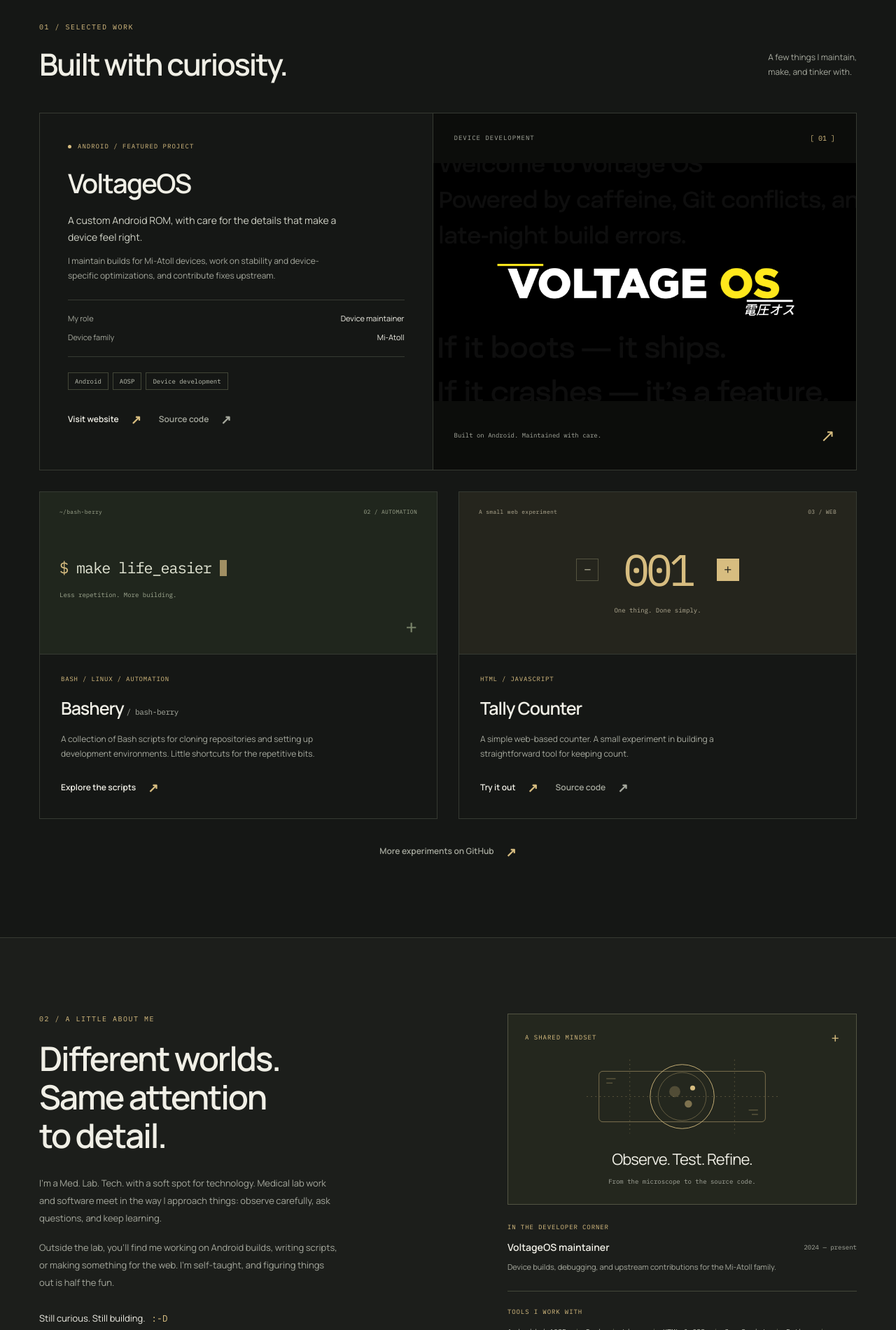
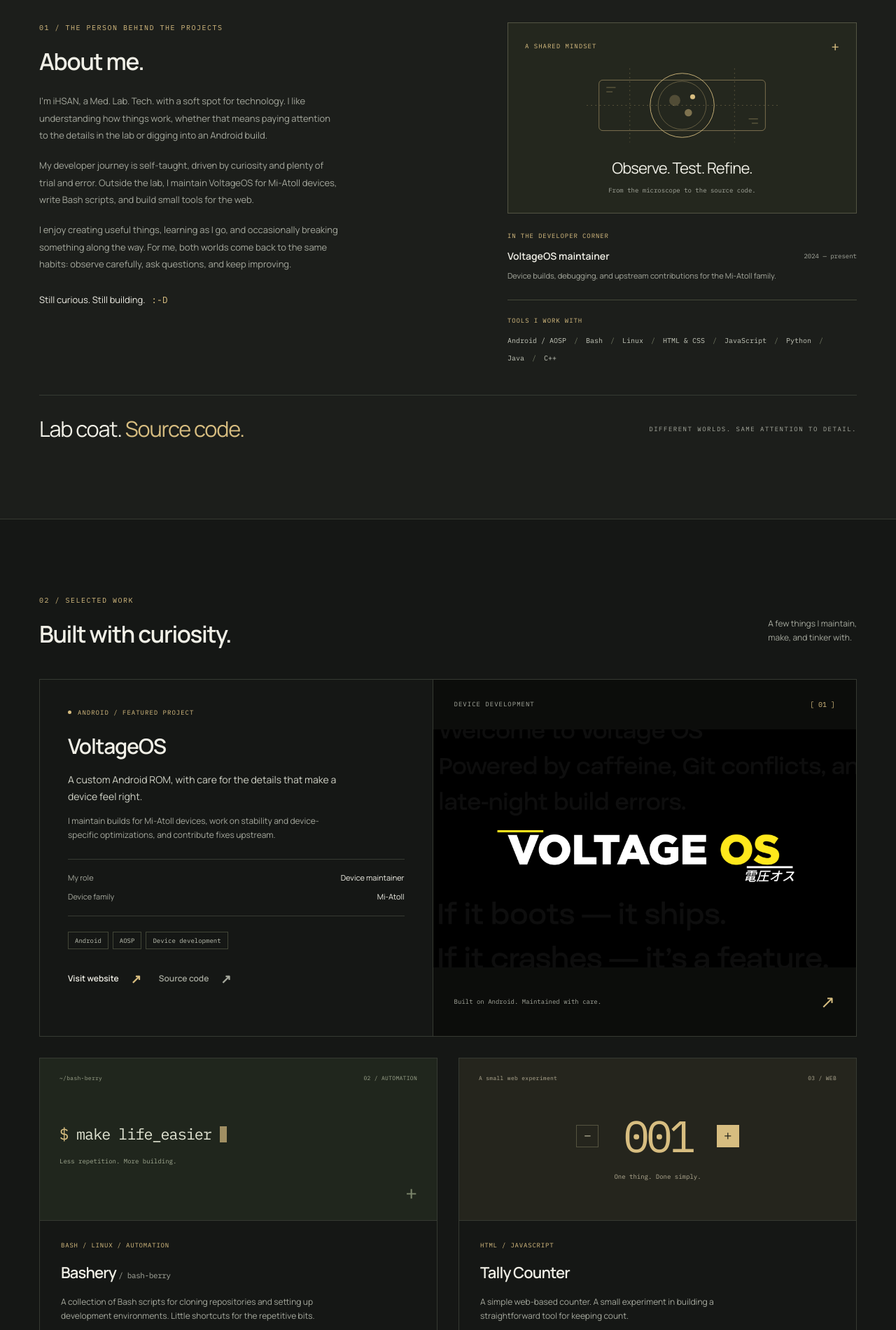
Before and after one commit to ihsanulrahman/ihsanulrahman.github.io, a plain HTML site: page index.html in a window 1280 px wide. Shown: the part 900-2800 px from the top of the page at 70% size. Drawn offline with Linux system fonts and the light colour scheme.

Commit message:
more
Signed-off-by: iHSAN <ihsanulrahman@proton.me>

```diff
--- a/index.html
+++ b/index.html
@@ -28,8 +28,8 @@
                 <span class="menu-lines" aria-hidden="true"></span>
             </button>
             <nav class="site-nav" id="site-nav" aria-label="Main navigation">
+                <a href="#about">A little about me</a>
                 <a href="#projects">Selected work</a>
-                <a href="#about">A little about me</a>
                 <a class="nav-contact" href="#contact">Let’s talk <span aria-hidden="true">↗</span></a>
             </nav>
         </div>
@@ -39,7 +39,7 @@
         <section class="hero container" id="home" aria-labelledby="hero-title">
             <div class="hero-copy">
                 <p class="eyebrow"><span class="small-cross" aria-hidden="true">+</span> Two worlds. One curious mind.</p>
-                <h1 id="hero-title">Lab coat.<br><span>Source code.</span></h1>
+                <h1 id="hero-title">Hi, I’m <span>iHSAN.</span></h1>
                 <p class="hero-intro">I’m <strong>iHSAN</strong> — a <strong>Med. Lab. Tech.</strong> and self-taught developer. I work with Android, build for the web, and enjoy figuring out how things work.</p>
                 <div class="hero-actions">
                     <a class="button button-primary" href="#projects">Explore my work <span aria-hidden="true">↘</span></a>
@@ -71,9 +71,52 @@
             <div><span class="discipline-number">03</span><p><span class="eyebrow">Web &amp; automation</span><span>Small, useful things.</span></p><span class="discipline-symbol" aria-hidden="true">↗</span></div>
         </div>
 
+        <section class="about-section section" id="about" aria-labelledby="about-title">
+            <div class="container about-grid">
+                <div class="about-copy">
+                    <p class="eyebrow section-index">01 / The person behind the projects</p>
+                    <h2 id="about-title">About me.</h2>
+                    <p>I’m iHSAN, a Med. Lab. Tech. with a soft spot for technology. I like understanding how things work, whether that means paying attention to the details in the lab or digging into an Android build.</p>
+                    <p>My developer journey is self-taught, driven by curiosity and plenty of trial and error. Outside the lab, I maintain VoltageOS for Mi-Atoll devices, write Bash scripts, and build small tools for the web.</p>
+                    <p>I enjoy creating useful things, learning as I go, and occasionally breaking something along the way. For me, both worlds come back to the same habits: observe carefully, ask questions, and keep improving.</p>
+                    <p class="about-signoff">Still curious. Still building. <span aria-hidden="true">:-D</span></p>
+                </div>
+                <div class="about-notes">
+                    <div class="lab-note">
+                        <div class="lab-note-top"><span class="eyebrow">A shared mindset</span><span aria-hidden="true">+</span></div>
+                        <svg class="lab-diagram" viewBox="0 0 340 142" fill="none" aria-hidden="true">
+                            <path d="M15 71h310M85 11v120M255 11v120" stroke="currentColor" stroke-dasharray="2 5" opacity=".35"/>
+                            <rect x="35" y="30" width="270" height="82" rx="6" stroke="currentColor" opacity=".55"/>
+                            <circle cx="170" cy="71" r="52" stroke="currentColor"/>
+                            <circle cx="170" cy="71" r="39" stroke="currentColor" opacity=".4"/>
+                            <circle cx="158" cy="63" r="9" fill="currentColor" opacity=".25"/>
+                            <circle cx="180" cy="83" r="6" fill="currentColor" opacity=".5"/>
+                            <circle cx="187" cy="57" r="4" fill="currentColor"/>
+                            <path d="M47 42h15M47 49h10M278 93h15M283 100h10" stroke="currentColor" opacity=".5"/>
+                        </svg>
+                        <p>Observe. Test. Refine.</p>
+                        <span class="lab-note-caption">From the microscope to the source code.</span>
+                    </div>
+                    <div class="experience-note" id="experience">
+                        <p class="eyebrow">In the developer corner</p>
+                        <div><h3>VoltageOS maintainer</h3><span class="mono">2024 — present</span></div>
+                        <p>Device builds, debugging, and upstream contributions for the Mi-Atoll family.</p>
+                    </div>
+                    <div class="toolbox">
+                        <p class="eyebrow">Tools I work with</p>
+                        <ul aria-label="Development tools"><li>Android / AOSP</li><li>Bash</li><li>Linux</li><li>HTML &amp; CSS</li><li>JavaScript</li><li>Python</li><li>Java</li><li>C++</li></ul>
+                    </div>
+                </div>
+            </div>
+            <div class="container about-tagline">
+                <p>Lab coat. <span>Source code.</span></p>
+                <span class="eyebrow">Different worlds. Same attention to detail.</span>
+            </div>
+        </section>
+
         <section class="work-section container section" id="projects" aria-labelledby="work-title">
             <div class="section-heading">
-                <div><p class="eyebrow section-index">01 / Selected work</p><h2 id="work-title">Built with curiosity.</h2></div>
+                <div><p class="eyebrow section-index">02 / Selected work</p><h2 id="work-title">Built with curiosity.</h2></div>
                 <p>A few things I maintain,<br>make, and tinker with.</p>
             </div>
             <article class="featured-project">
@@ -134,44 +177,6 @@
             <a class="all-projects text-link" href="https://github.com/ihsanulrahman?tab=repositories" target="_blank" rel="noopener noreferrer">More experiments on GitHub <span aria-hidden="true">↗</span></a>
         </section>
 
-        <section class="about-section section" id="about" aria-labelledby="about-title">
-            <div class="container about-grid">
-                <div class="about-copy">
-                    <p class="eyebrow section-index">02 / A little about me</p>
-                    <h2 id="about-title">Different worlds.<br>Same attention<br>to detail.</h2>
-                    <p>I’m a Med. Lab. Tech. with a soft spot for technology. Medical lab work and software meet in the way I approach things: observe carefully, ask questions, and keep learning.</p>
-                    <p>Outside the lab, you’ll find me working on Android builds, writing scripts, or making something for the web. I’m self-taught, and figuring things out is half the fun.</p>
-                    <p class="about-signoff">Still curious. Still building. <span aria-hidden="true">:-D</span></p>
-                </div>
-                <div class="about-notes">
-                    <div class="lab-note">
-                        <div class="lab-note-top"><span class="eyebrow">A shared mindset</span><span aria-hidden="true">+</span></div>
-                        <svg class="lab-diagram" viewBox="0 0 340 142" fill="none" aria-hidden="true">
-                            <path d="M15 71h310M85 11v120M255 11v120" stroke="currentColor" stroke-dasharray="2 5" opacity=".35"/>
-                            <rect x="35" y="30" width="270" height="82" rx="6" stroke="currentColor" opacity=".55"/>
-                            <circle cx="170" cy="71" r="52" stroke="currentColor"/>
-                            <circle cx="170" cy="71" r="39" stroke="currentColor" opacity=".4"/>
-                            <circle cx="158" cy="63" r="9" fill="currentColor" opacity=".25"/>
-                            <circle cx="180" cy="83" r="6" fill="currentColor" opacity=".5"/>
-                            <circle cx="187" cy="57" r="4" fill="currentColor"/>
-                            <path d="M47 42h15M47 49h10M278 93h15M283 100h10" stroke="currentColor" opacity=".5"/>
-                        </svg>
-                        <p>Observe. Test. Refine.</p>
-                        <span class="lab-note-caption">From the microscope to the source code.</span>
-                    </div>
-                    <div class="experience-note" id="experience">
-                        <p class="eyebrow">In the developer corner</p>
-                        <div><h3>VoltageOS maintainer</h3><span class="mono">2024 — present</span></div>
-                        <p>Device builds, debugging, and upstream contributions for the Mi-Atoll family.</p>
-                    </div>
-                    <div class="toolbox">
-                        <p class="eyebrow">Tools I work with</p>
-                        <ul aria-label="Development tools"><li>Android / AOSP</li><li>Bash</li><li>Linux</li><li>HTML &amp; CSS</li><li>JavaScript</li><li>Python</li><li>Java</li><li>C++</li></ul>
-                    </div>
-                </div>
-            </div>
-        </section>
-
         <section class="contact-section section container" id="contact" aria-labelledby="contact-title">
             <div class="contact-heading"><p class="eyebrow section-index">03 / Get in touch</p><span class="contact-asterisk" aria-hidden="true">✳</span></div>
             <h2 id="contact-title">Have something<br>on your mind<span>?</span></h2>
--- a/script/script.js
+++ b/script/script.js
@@ -68,7 +68,7 @@ if ('IntersectionObserver' in window) {
         }
     }, { rootMargin: '-15% 0px -65% 0px', threshold: 0 });
 
-    for (const id of ['home', 'projects', 'about', 'contact']) {
+    for (const id of ['home', 'about', 'projects', 'contact']) {
         const section = document.getElementById(id);
         if (section) sectionObserver.observe(section);
     }
--- a/style/style.css
+++ b/style/style.css
@@ -51,7 +51,7 @@ ul { margin: 0; padding: 0; list-style: none; }
 .hero { display: grid; grid-template-columns: 1.35fr 1fr; align-items: center; gap: 70px; padding-block: 94px 88px; }
 .hero-copy > .eyebrow { display: flex; align-items: center; gap: 12px; color: var(--accent); margin-bottom: 24px; }
 .small-cross { font-size: 21px; font-weight: 400; line-height: 1; }
-.hero h1 { font-size: clamp(58px, 6.25vw, 88px); line-height: 1.06; letter-spacing: -.065em; margin-left: -5px; }
+.hero h1 { font-size: clamp(40px, 4.6vw, 64px); line-height: 1.15; letter-spacing: -.05em; margin-left: -3px; }
 .hero h1 > span { color: var(--accent); }
 .hero-intro { max-width: 490px; margin-top: 28px; font-size: 15px; color: var(--muted); line-height: 1.9; }
 .hero-intro strong { font-weight: 500; color: var(--text); }
@@ -92,13 +92,13 @@ ul { margin: 0; padding: 0; list-style: none; }
 .disciplines > div:nth-child(2) .discipline-symbol { font-size: 18px; }
 
 .section-heading { display: flex; align-items: flex-end; justify-content: space-between; gap: 30px; margin-bottom: 44px; }
-h2 { font-size: clamp(33px, 3.4vw, 46px); letter-spacing: -.045em; line-height: 1.15; }
+h2 { font-size: clamp(28px, 2.6vw, 36px); letter-spacing: -.04em; line-height: 1.2; }
 .section-heading > p { font-size: 12px; color: var(--muted); margin-bottom: 4px; }
 .featured-project { display: grid; grid-template-columns: 1fr 1.08fr; border: 1px solid var(--line); }
 .featured-copy { padding: 40px; }
 .project-category { display: flex; align-items: center; gap: 9px; font-size: 9px; letter-spacing: 1px; color: var(--accent); }
 .status-dot { width: 5px; height: 5px; background: var(--accent); border-radius: 50%; }
-.featured-copy h3 { font-size: 38px; letter-spacing: -.045em; line-height: 1.2; margin-block: 23px 18px; }
+.featured-copy h3 { font-size: 30px; letter-spacing: -.04em; line-height: 1.2; margin-block: 23px 18px; }
 .featured-copy > p:not(.eyebrow) { max-width: 385px; font-size: 14px; color: #d1d3c7; }
 .featured-copy > p.project-detail { margin-top: 13px; color: var(--muted); font-size: 12px; }
 .project-facts { margin-block: 24px 22px; border-block: 1px solid var(--line); padding-block: 13px; font-size: 11px; }
@@ -137,7 +137,7 @@ h2 { font-size: clamp(33px, 3.4vw, 46px); letter-spacing: -.045em; line-height:
 .tally-artwork > p { color: #b3ac94; }
 .small-project-copy { display: flex; flex-direction: column; align-items: flex-start; padding: 28px 30px 30px; flex: 1; }
 .small-project-copy > .eyebrow { color: var(--accent); font-size: 9px; letter-spacing: .8px; }
-.small-project h3 { font-size: 25px; letter-spacing: -.04em; margin-block: 13px; }
+.small-project h3 { font-size: 22px; letter-spacing: -.04em; margin-block: 13px; }
 .project-alias { color: var(--muted); font-family: var(--mono); font-size: 11px; font-weight: 400; letter-spacing: -.4px; }
 .small-project-copy > p:not(.eyebrow) { color: var(--muted); font-size: 12px; margin-bottom: 24px; max-width: 415px; }
 .small-project-copy > .text-link, .small-project-copy > .project-links { margin-top: auto; }
@@ -145,10 +145,14 @@ h2 { font-size: clamp(33px, 3.4vw, 46px); letter-spacing: -.045em; line-height:
 
 .about-section { background: var(--surface); border-block: 1px solid var(--line); }
 .about-grid { display: grid; grid-template-columns: 1.1fr 1fr; gap: 120px; }
-.about-copy h2 { font-size: clamp(36px, 3.75vw, 51px); margin-bottom: 29px; line-height: 1.15; }
+.about-copy h2 { margin-bottom: 24px; }
 .about-copy > p:not(.eyebrow) { color: var(--muted); font-size: 13px; margin-top: 18px; max-width: 430px; line-height: 1.9; }
 .about-copy > p.about-signoff { color: var(--text); margin-top: 26px; }
 .about-signoff > span { color: var(--accent); font-family: var(--mono); margin-left: 6px; }
+.about-tagline { display: flex; flex-wrap: wrap; align-items: center; justify-content: space-between; gap: 12px 30px; border-top: 1px solid var(--line); margin-top: 44px; padding-top: 28px; }
+.about-tagline > p { font-size: clamp(24px, 2.4vw, 32px); line-height: 1.3; letter-spacing: -.04em; }
+.about-tagline > p > span { color: var(--accent); }
+.about-tagline > .eyebrow { color: var(--muted); font-size: 9px; }
 .lab-note { border: 1px solid #535443; padding: 24px; color: var(--accent); background: #24271e; }
 .lab-note-top { display: flex; align-items: center; justify-content: space-between; gap: 20px; }
 .lab-note-top > span:last-child { font-family: var(--mono); font-size: 19px; line-height: 1; }
@@ -170,7 +174,7 @@ h2 { font-size: clamp(33px, 3.4vw, 46px); letter-spacing: -.045em; line-height:
 .contact-heading { display: flex; align-items: center; justify-content: space-between; }
 .contact-heading .section-index { margin-bottom: 14px; }
 .contact-asterisk { font-size: 80px; line-height: 1; color: var(--accent); margin-right: 40px; }
-.contact-section h2 { font-size: clamp(45px, 5.7vw, 78px); letter-spacing: -.055em; line-height: 1.1; }
+.contact-section h2 { font-size: clamp(32px, 3.6vw, 50px); letter-spacing: -.045em; line-height: 1.2; }
 .contact-section h2 > span { color: var(--accent); }
 .contact-bottom { display: flex; justify-content: space-between; align-items: flex-end; gap: 32px; margin-top: 34px; }
 .contact-bottom p { color: var(--muted); font-size: 13px; }
@@ -192,7 +196,7 @@ h2 { font-size: clamp(33px, 3.4vw, 46px); letter-spacing: -.045em; line-height:
 @media (max-width: 1100px) {
     .container { width: calc(100% - 72px); }
     .hero { gap: 38px; padding-block: 78px; grid-template-columns: 1.25fr 1fr; }
-    .hero h1 { font-size: clamp(54px, 6.6vw, 72px); }
+    .hero h1 { font-size: clamp(38px, 4.6vw, 50px); }
     .hero-actions { gap: 16px 22px; }
     .portrait-area { padding-inline: 23px; }
     .portrait-image { height: 300px; }
@@ -217,7 +221,7 @@ h2 { font-size: clamp(33px, 3.4vw, 46px); letter-spacing: -.045em; line-height:
     .js-enabled .menu-toggle { display: inline-flex; }
     .hero { grid-template-columns: 1fr; gap: 48px; padding-block: 54px 59px; }
     .hero-copy > .eyebrow { font-size: 9px; letter-spacing: 1px; margin-bottom: 22px; }
-    .hero h1 { font-size: clamp(54px, 11.5vw, 79px); margin-left: -3px; }
+    .hero h1 { font-size: clamp(36px, 8vw, 48px); margin-left: -2px; }
     .hero-intro { font-size: 14px; margin-top: 24px; max-width: 490px; }
     .hero-actions { gap: 20px; margin-top: 27px; }
     .hero-note { font-size: 9px; margin-top: 26px; }
@@ -234,12 +238,12 @@ h2 { font-size: clamp(33px, 3.4vw, 46px); letter-spacing: -.045em; line-height:
     .discipline-symbol { display: block; }
     .section-heading { align-items: flex-start; flex-direction: column; gap: 18px; margin-bottom: 28px; }
     .section-index { margin-bottom: 15px; font-size: 9px; }
-    h2 { font-size: 35px; }
+    h2 { font-size: 28px; }
     .section-heading > p { font-size: 12px; }
     .section-heading > p br { display: none; }
     .featured-project { grid-template-columns: 1fr; }
     .featured-copy { padding: 27px; }
-    .featured-copy h3 { font-size: 33px; margin-top: 20px; }
+    .featured-copy h3 { font-size: 27px; margin-top: 20px; }
     .featured-visual { border-left: 0; border-top: 1px solid var(--line); min-height: 250px; }
     .visual-topline { padding: 19px 24px; }
     .featured-visual figcaption { padding: 19px 24px; font-size: 8px; }
@@ -249,17 +253,17 @@ h2 { font-size: clamp(33px, 3.4vw, 46px); letter-spacing: -.045em; line-height:
     .terminal-line { font-size: clamp(14px, 4.2vw, 22px); gap: 9px; }
     .terminal-cursor { height: 20px; width: 8px; }
     .small-project-copy { padding: 25px; }
-    .small-project h3 { font-size: 24px; }
+    .small-project h3 { font-size: 21px; }
     .all-projects { font-size: 11px; margin-top: 26px; }
     .about-grid { grid-template-columns: 1fr; gap: 35px; }
-    .about-copy h2 { font-size: 39px; }
+    .about-tagline { margin-top: 32px; padding-top: 24px; }
     .about-copy > p:not(.eyebrow) { font-size: 13px; }
     .about-notes { max-width: 500px; width: 100%; }
     .lab-note { padding: 22px; }
     .lab-note-caption { font-size: 8px; }
     .contact-heading { align-items: center; }
     .contact-asterisk { font-size: 46px; margin: 0 5px 20px 0; }
-    .contact-section h2 { font-size: clamp(40px, 9vw, 62px); }
+    .contact-section h2 { font-size: clamp(30px, 7vw, 38px); }
     .contact-bottom { flex-direction: column; align-items: flex-start; gap: 25px; margin-top: 27px; }
     .contact-bottom > div { max-width: 100%; }
     .email-link { font-size: 14px; }
```
